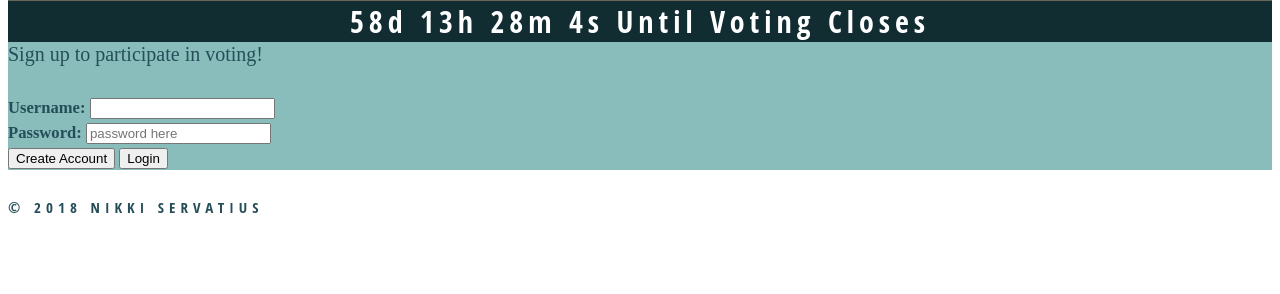
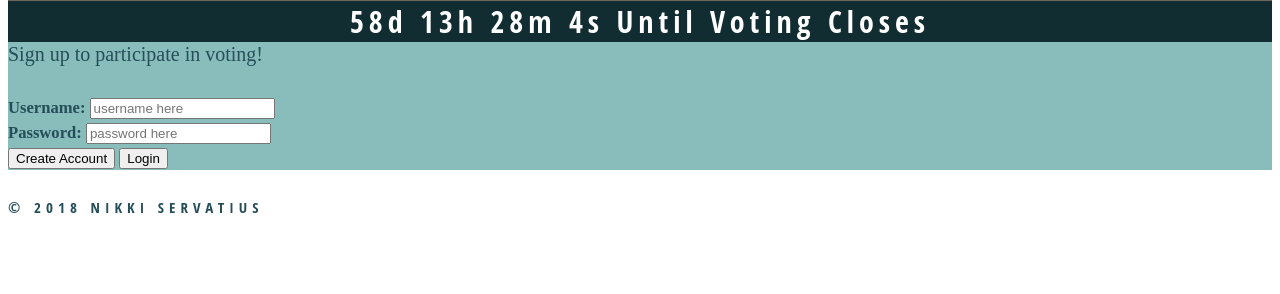
Before and after one commit to nikkiservatius/theservatiigosomewhere, a PHP site: page /index.php in a window 1280 px wide. Shown: the part 366-660 px from the top of the page. Run offline with PHP 8.4, Linux system fonts and the light colour scheme; data that the repository does not hold is empty.

Commit message:
its a new day ugh

```diff
--- a/indexbody.php
+++ b/indexbody.php
@@ -21,7 +21,7 @@
       <form method = POST action = 'Loginhandler.php'>
           <h5>
             Username:
-<input type="text" name="username" id="username" value="<?php echo isset($_SESSION['presets']['username']) ? $_SESSION['presets']['username'] : ''; ?>"><br>
+<input type="text" placeholder = "username here"name="username" id="username" value="<?php echo isset($_SESSION['presets']['username']) ? $_SESSION['presets']['username'] : ''; ?>"><br>
           Password:
           <input type= "password" placeholder = "password here" name = "password" ><br>
           <button type= "submit" value = "CreateAccount" name ="CreateButton"> Create Account</button>
```
